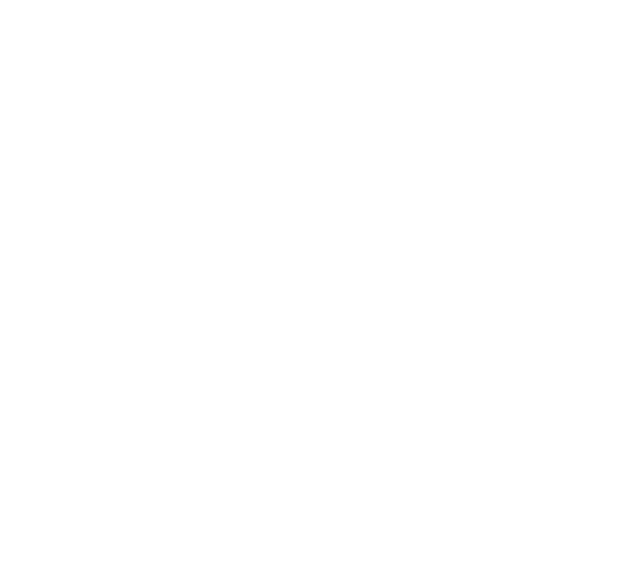
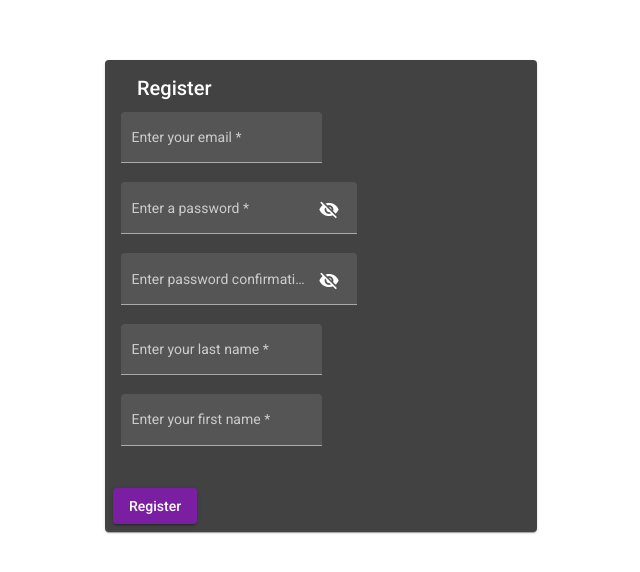
Before and after one commit to pavelbogdan71/ToDoList_Angular, an Angular app in the folder ToDoList/: page /register in a window 1280 px wide. Before the commit this address led to /. Shown: the part 104-676 px from the top of the page, without its empty margins (319-959 px from the left). Built offline with nearby package versions, Linux system fonts and the light colour scheme.

Commit message:
create register component

```diff
--- a/ToDoList/src/app/app-routing.module.ts
+++ b/ToDoList/src/app/app-routing.module.ts
@@ -1,9 +1,11 @@
 import { NgModule } from '@angular/core';
 import { RouterModule, Routes } from '@angular/router';
 import { LoginFormComponent } from './login-form/login-form.component';
+import { RegisterFormComponent } from './register-form/register-form.component';
 
 const routes: Routes = [
-  {path: "login",component:LoginFormComponent}
+  {path: "login",component:LoginFormComponent},
+  {path: "register", component:RegisterFormComponent}
 ];
 
 @NgModule({
--- a/ToDoList/src/app/login-form/login-form.component.html
+++ b/ToDoList/src/app/login-form/login-form.component.html
@@ -22,8 +22,8 @@
             </form>
         </mat-card-content>
         <mat-card-actions>
-            <button>Login</button>
-            <button>Register</button>
+            <button mat-raised-button color="primary">Login</button>
+            <button mat-raised-button color="primary" (click)="onRegister()">Register</button>
         </mat-card-actions>
     </mat-card>
 </div>
--- a/ToDoList/src/app/login-form/login-form.component.ts
+++ b/ToDoList/src/app/login-form/login-form.component.ts
@@ -1,5 +1,6 @@
 import { Component, OnInit } from '@angular/core';
 import { FormBuilder, FormGroup, Validators } from '@angular/forms';
+import { Router } from '@angular/router';
 
 @Component({
   selector: 'app-login-form',
@@ -11,7 +12,9 @@
   hide = true;
   loginFormInstance: FormGroup = new FormGroup({});
 
-  constructor(private formBuilder: FormBuilder) { }
+  constructor(
+    private formBuilder: FormBuilder,
+    private router: Router) { }
 
   ngOnInit(): void {
     this.initForm();
@@ -23,6 +26,10 @@
       password: ["",Validators.required],
       rememberMe: [false]
     })
+  }
+
+  onRegister(){
+    (<any>this.router).navigate(["/register"]);
   }
 
   get email(){
--- /dev/null
+++ b/ToDoList/src/app/register-form/register-form.component.html
@@ -0,0 +1,43 @@
+<div class="register-container">
+    <mat-card class="register-card">
+        <mat-card-header>
+            <mat-card-title>Register</mat-card-title>
+        </mat-card-header>
+        <mat-card-content>
+            <form [formGroup]="registerFormInstance">
+                <mat-form-field appearance="fill">
+                    <mat-label>Enter your email</mat-label>
+                    <input matInput type="text" [formControl]="email"/>
+                    <!-- <mat-error *ngIf="email.invalid">{{getErrorMessage()}}</mat-error> -->
+                </mat-form-field>
+                <mat-form-field appearance="fill">
+                    <mat-label>Enter a password</mat-label>
+                    <input matInput [type]="hide ? 'password' : 'text'" [formControl]="password"/>
+                    <button mat-icon-button matSuffix (click)="hide = !hide" [attr.aria-label]="'Hide password'" [attr.aria-pressed]="hide">
+                      <mat-icon>{{hide ? 'visibility_off' : 'visibility'}}</mat-icon>
+                    </button>
+                </mat-form-field>
+                <mat-form-field appearance="fill">
+                    <mat-label>Enter password confirmation</mat-label>
+                    <input matInput [type]="hide ? 'password' : 'text'" [formControl]="passwordConfirmation"/>
+                    <button mat-icon-button matSuffix (click)="hide = !hide" [attr.aria-label]="'Hide password'" [attr.aria-pressed]="hide">
+                      <mat-icon>{{hide ? 'visibility_off' : 'visibility'}}</mat-icon>
+                    </button>
+                </mat-form-field>
+                <mat-form-field appearance="fill">
+                    <mat-label>Enter your last name</mat-label>
+                    <input matInput type="text" [formControl]="lastName"/>
+                    <!-- <mat-error *ngIf="email.invalid">{{getErrorMessage()}}</mat-error> -->
+                </mat-form-field>
+                <mat-form-field appearance="fill">
+                    <mat-label>Enter your first name</mat-label>
+                    <input matInput type="text" [formControl]="firstName"/>
+                    <!-- <mat-error *ngIf="email.invalid">{{getErrorMessage()}}</mat-error> -->
+                </mat-form-field>
+            </form>
+        </mat-card-content>
+        <mat-card-actions>
+            <button mat-raised-button color="primary">Register</button>
+        </mat-card-actions>
+    </mat-card>
+</div>
--- /dev/null
+++ b/ToDoList/src/app/register-form/register-form.component.less
@@ -0,0 +1,10 @@
+.register-container{
+    display: flex;
+    align-items: center;
+    justify-content: center;
+    min-height: 100vh;
+}
+
+.register-card{
+    max-width: 400px;
+}
--- /dev/null
+++ b/ToDoList/src/app/register-form/register-form.component.ts
@@ -0,0 +1,49 @@
+import { Component, OnInit } from '@angular/core';
+import { FormBuilder, FormGroup, Validators } from '@angular/forms';
+
+@Component({
+  selector: 'app-register-form',
+  templateUrl: './register-form.component.html',
+  styleUrls: ['./register-form.component.less']
+})
+export class RegisterFormComponent implements OnInit {
+
+  registerFormInstance: FormGroup = new FormGroup({});
+  hide = true;
+
+  constructor(private formBuilder: FormBuilder) { }
+
+  ngOnInit(): void {
+    this.initForm();
+  }
+
+  initForm(){
+    this.registerFormInstance = this.formBuilder.group({
+      email: ["",Validators.required],
+      password: ["",Validators.required],
+      passwordConfirmation: ["",Validators.required],
+      lastName: ["",Validators.required],
+      firstName: ["",Validators.required]
+    })
+  }
+
+  get email(){
+    return this.registerFormInstance.get("email");
+  }
+
+  get password(){
+    return this.registerFormInstance.get("password");
+  }
+
+  get passwordConfirmation(){
+    return this.registerFormInstance.get("passwordConfirmation");
+  }
+
+  get lastName(){
+    return this.registerFormInstance.get("lastName");
+  }
+
+  get firstName(){
+    return this.registerFormInstance.get("firstName");
+  }
+}
```
Also changed, not shown: ToDoList/src/app/app.module.ts (+6 -2 lines), 1 other file (tests, documents, lock files or other folders).
